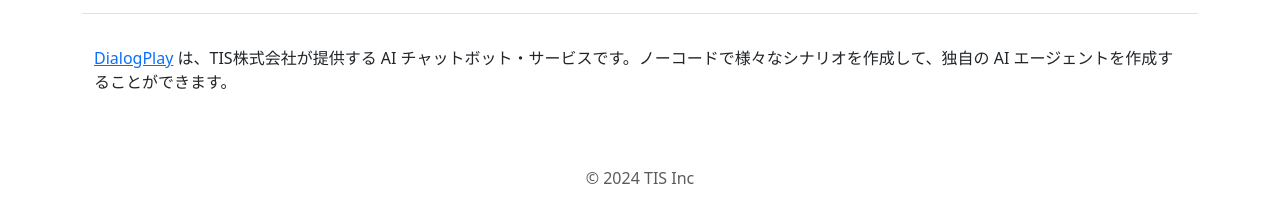
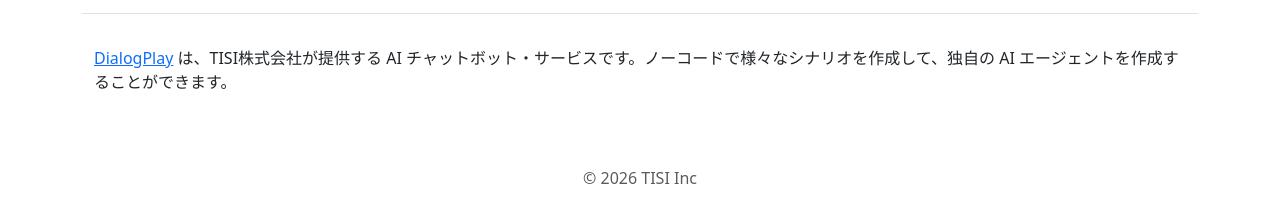
Before and after one commit to dialogplay/tool-directory, a plain HTML site: page index.html in a window 1280 px wide. Shown: the part 1222-1444 px from the top of the page. Drawn offline with nearby package versions, Linux system fonts and the light colour scheme; a script that the page names is missing.

Commit message:
Update company name from TIS to TISI

```diff
--- a/index.html
+++ b/index.html
@@ -106,13 +106,13 @@
       </div>
 
       <div class="container py-3">
-        <span><a href="https://www.dialogplay.jp">DialogPlay</a> は、TIS株式会社が提供する AI チャットボット・サービスです。ノーコードで様々なシナリオを作成して、独自の AI エージェントを作成することができます。</span>
+        <span><a href="https://www.dialogplay.jp">DialogPlay</a> は、TISI株式会社が提供する AI チャットボット・サービスです。ノーコードで様々なシナリオを作成して、独自の AI エージェントを作成することができます。</span>
       </div>
     </div>
 
     <div class="container">
       <footer class="py-3 my-4">
-        <p class="text-center text-body-secondary">© 2024 TIS Inc</p>
+        <p class="text-center text-body-secondary">© 2026 TISI Inc</p>
       </footer>
     </div>
 
```
Also changed, not shown: 1 other file.
